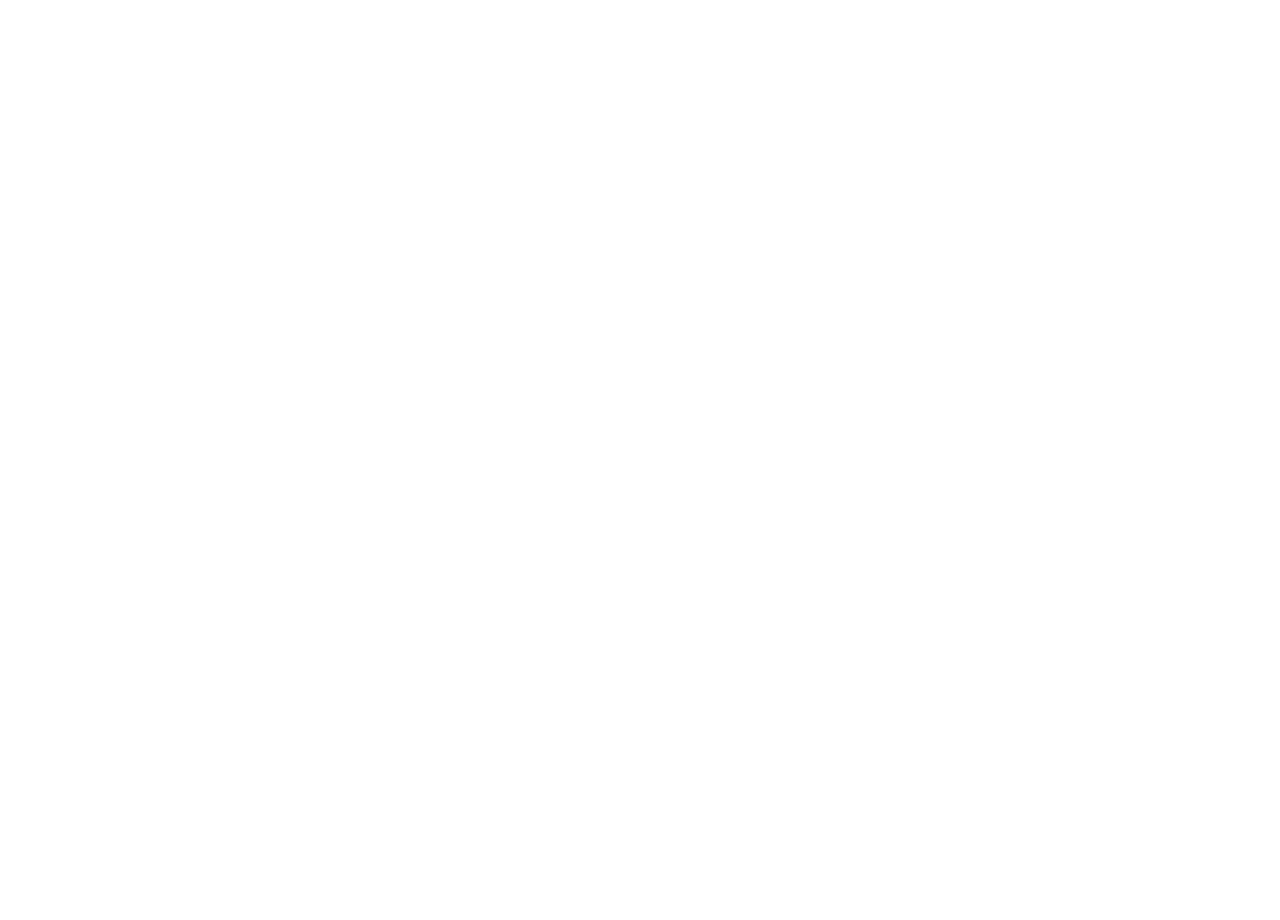
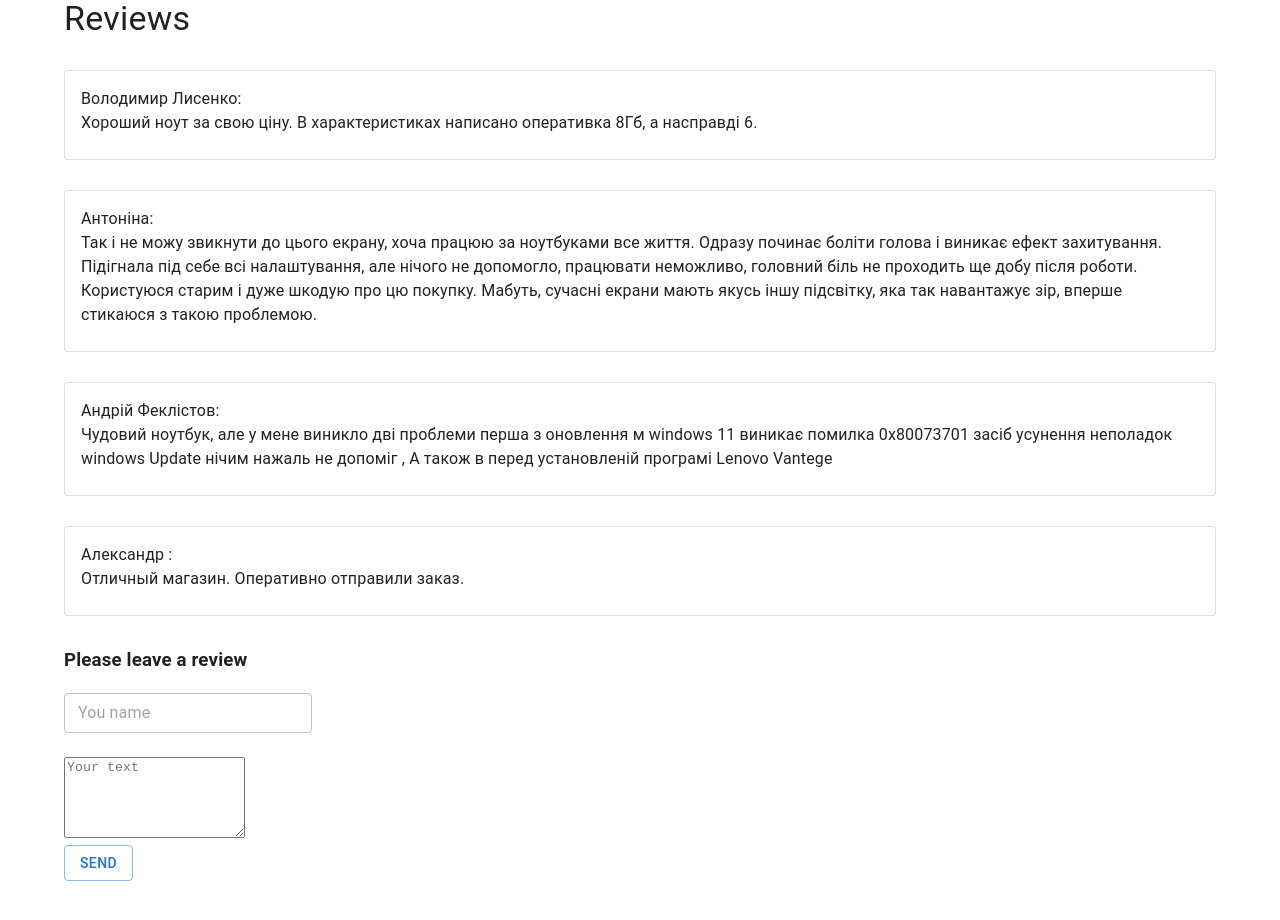
Before and after one commit to mouse-rubin4ic/project-1, a React (Create React App) app: page / in a window 1280 px wide. Shown: the part 1559-2479 px from the top of the page. Before the commit the page ends 1605 px from the top, so only its background shows below. Built offline with nearby package versions, Linux system fonts and the light colour scheme; the HTML template or start-up script is replaced by a standard one.

Commit message:
повністю створила зі всіма функціями сторінку вигуків

```diff
--- /dev/null
+++ b/src/components/Reviews/Reviews.tsx
@@ -0,0 +1,121 @@
+import {
+    Button,
+    Card,
+    CardContent,
+    TextField,
+    TextareaAutosize,
+    Typography,
+} from '@mui/material'
+import { useState } from 'react'
+import { text } from 'stream/consumers'
+
+type Props = {}
+
+type Reviews = {
+    name: string
+    text: string
+}
+
+const Reviews = (props: Props) => {
+    const arrReviews: Reviews[] = [
+        {
+            name: 'Володимир Лисенко',
+            text: 'Хороший ноут за свою ціну. В характеристиках написано оперативка 8Гб, а насправді 6.',
+        },
+        {
+            name: 'Антоніна',
+            text: 'Так і не можу звикнути до цього екрану, хоча працюю за ноутбуками все життя. Одразу починає боліти голова і виникає ефект захитування. Підігнала під себе всі налаштування, але нічого не допомогло, працювати неможливо, головний біль не проходить ще добу після роботи. Користуюся старим і дуже шкодую про цю покупку. Мабуть, сучасні екрани мають якусь іншу підсвітку, яка так навантажує зір, вперше стикаюся з такою проблемою.',
+        },
+        {
+            name: 'Андрій Феклістов',
+            text: 'Чудовий ноутбук, але у мене виникло дві проблеми перша з оновлення м windows 11 виникає помилка 0x80073701 засіб усунення неполадок windows Update нічим нажаль не допоміг , А також в перед установленій програмі Lenovo Vantege',
+        },
+        {
+            name: 'Александр ',
+            text: 'Отличный магазин. Оперативно отправили заказ.',
+        },
+    ]
+
+    const [review, setReviews] = useState<Reviews[]>(arrReviews)
+
+    const [newReview, setNewReview] = useState<Reviews>({
+        name: '',
+        text: '',
+    })
+
+    const handleName = (e: React.ChangeEvent<HTMLInputElement>) => {
+        setNewReview((prevState) => ({
+            ...prevState,
+            name: e.target.value,
+        }))
+    }
+
+    const handleText = (e: React.ChangeEvent<HTMLTextAreaElement>) => {
+        setNewReview((prevState) => ({
+            ...prevState,
+            text: e.target.value,
+        }))
+    }
+
+    const onSend = (e: React.FormEvent<HTMLFormElement>) => {
+        e.preventDefault()
+        if (newReview.name === '') {
+            alert('All field are required')
+        } else {
+            setReviews((prevState) => {
+                return [...prevState, newReview]
+            })
+
+            setNewReview({
+                name: '',
+                text: '',
+            })
+        }
+    }
+
+    return (
+        <div>
+            <Typography variant="h4" component={'h2'}>
+                Reviews
+            </Typography>
+            {review.map(({ name, text }, i) => (
+                <Card
+                    variant="outlined"
+                    sx={{
+                        margin: '30px 0',
+                    }}
+                    key={i}
+                >
+                    <CardContent>
+                        <div>{name}:</div>
+                        <div>{text}</div>
+                    </CardContent>
+                </Card>
+            ))}
+            <form onSubmit={onSend}>
+                <h3>Please leave a review</h3>
+                <div>
+                    <TextField
+                        size="small"
+                        placeholder="You name"
+                        value={newReview.name}
+                        onChange={handleName}
+                    />
+                </div>
+                <br />
+                <div>
+                    <TextareaAutosize
+                        minRows={5}
+                        placeholder="Your text"
+                        value={newReview.text}
+                        onChange={handleText}
+                    />
+                </div>
+                <Button variant="outlined" type="submit">
+                    Send
+                </Button>
+            </form>
+        </div>
+    )
+}
+export default Reviews
--- a/src/pages/Home.tsx
+++ b/src/pages/Home.tsx
@@ -1,4 +1,5 @@
 import ProductList from 'components/Products/ProductList'
+import Reviews from 'components/Reviews/Reviews'
 
 type Props = {
     addProductToCart: (id: number, count: number) => void
@@ -7,6 +8,7 @@
     return (
         <>
             <ProductList addProductToCart={addProductToCart} />
+            <Reviews />
         </>
     )
 }
```
